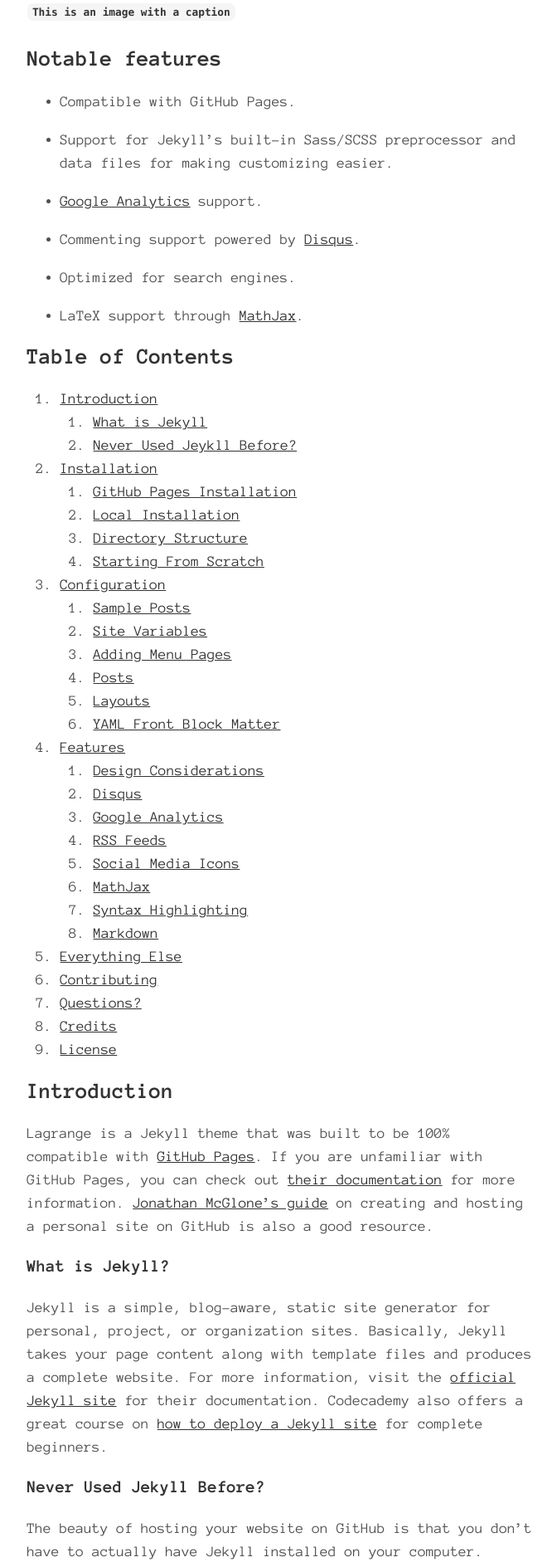
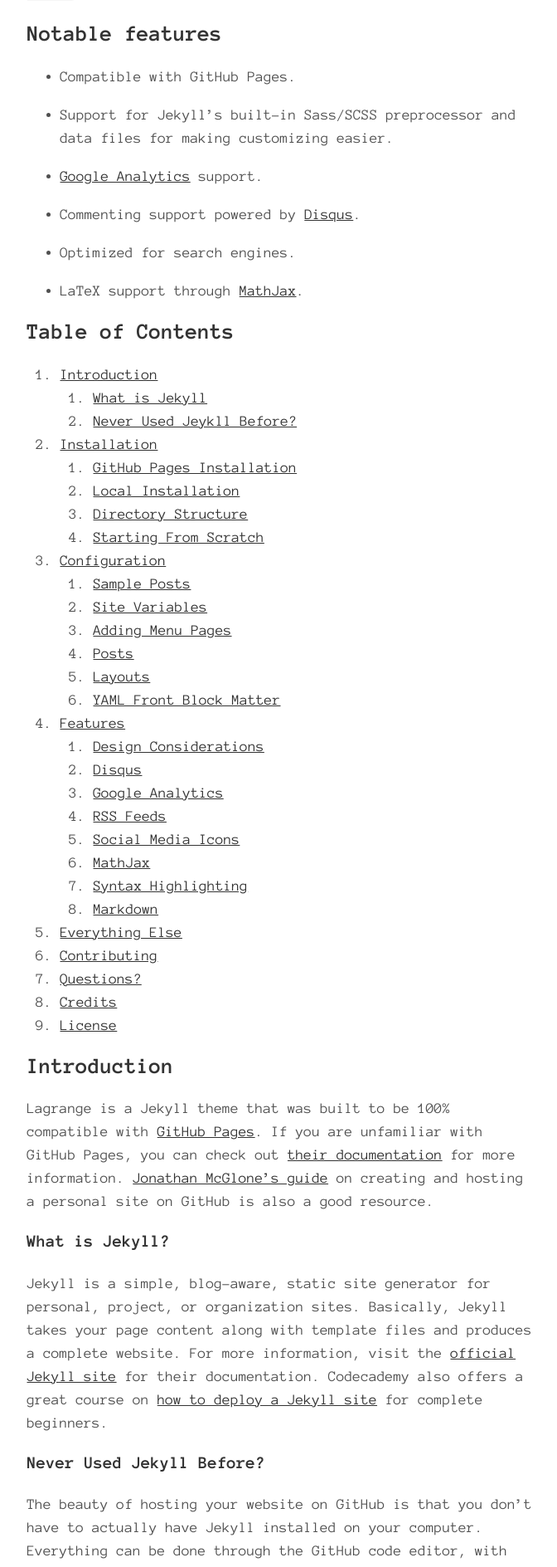
Before and after one commit to go24/go24.github.io, a Jekyll site: the page built from _posts/2015-10-10-getting-started.md, in a window 1280 px wide. Shown: the part 1265-3153 px from the top of the page at 83% size, without its empty margins (300-972 px from the left). Built offline with Jekyll 4.4.1, drawn with Linux system fonts in a browser that asks for light colours; grey boxes are pictures that could not be loaded.

```diff
--- a/_posts/2015-10-10-getting-started.md
+++ b/_posts/2015-10-10-getting-started.md
@@ -14,7 +14,7 @@ Lagrange is a minimalist Jekyll theme for running a personal blog or site for fr
 If you like my work then please consider supporting me with [Ko-fi](https://ko-fi.com/paulle).
 
 ![alt text](https://user-images.githubusercontent.com/8409329/32631384-17107870-c56e-11e7-932f-deeb7c12e4db.png "Lagrange Demo Image")
-###### `This is an image with a caption`
+`This is an image with a caption`
 ## Notable features
 
 * Compatible with GitHub Pages.
```
